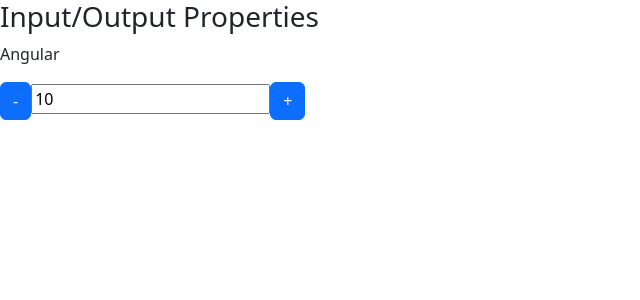
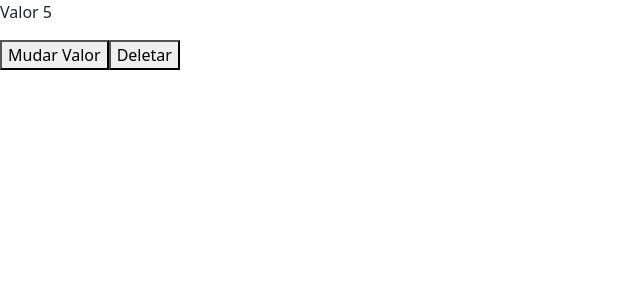
Before and after one commit to saullbrandao/angular-data-binding, an Angular app: page / in a window 1280 px wide. Shown: the top 300 px of the page, without its empty margins (0-640 px from the left). Built offline with nearby package versions, Linux system fonts and the light colour scheme.

Commit message:
component life cycle

```diff
--- a/src/app/app.component.html
+++ b/src/app/app.component.html
@@ -1 +1,4 @@
-<app-data-binding></app-data-binding>
+<!-- <app-data-binding></app-data-binding> -->
+<app-ciclo [valorInicial]="valor" *ngIf="!deletarCiclo"></app-ciclo>
+<button (click)="mudarValor()">Mudar Valor</button>
+<button (click)="destruirCiclo()">Deletar</button>
--- a/src/app/app.component.ts
+++ b/src/app/app.component.ts
@@ -3,8 +3,20 @@
 @Component({
   selector: 'app-root',
   templateUrl: './app.component.html',
-  styleUrls: ['./app.component.css']
+  styleUrls: ['./app.component.css'],
 })
 export class AppComponent {
   title = 'data-binding';
+
+  valor: number = 5;
+
+  deletarCiclo: boolean = false;
+
+  mudarValor() {
+    this.valor++;
+  }
+
+  destruirCiclo() {
+    this.deletarCiclo = true;
+  }
 }
--- a/src/app/app.module.ts
+++ b/src/app/app.module.ts
@@ -8,9 +8,10 @@
 import { FormsModule } from '@angular/forms';
 import { InputPropertyComponent } from './input-property/input-property.component';
 import { OutputPropertyComponent } from './output-property/output-property.component';
+import { CicloComponent } from './ciclo/ciclo.component';
 
 @NgModule({
-  declarations: [AppComponent, DataBindingComponent, InputPropertyComponent, OutputPropertyComponent],
+  declarations: [AppComponent, DataBindingComponent, InputPropertyComponent, OutputPropertyComponent, CicloComponent],
   imports: [BrowserModule, AppRoutingModule, NgbModule, FormsModule],
   providers: [],
   bootstrap: [AppComponent],
--- /dev/null
+++ b/src/app/ciclo/ciclo.component.html
@@ -0,0 +1 @@
+<p>Valor {{ valorInicial }}</p>
--- /dev/null
+++ b/src/app/ciclo/ciclo.component.ts
@@ -0,0 +1,72 @@
+import {
+  AfterContentChecked,
+  AfterContentInit,
+  AfterViewChecked,
+  AfterViewInit,
+  Component,
+  DoCheck,
+  Input,
+  OnChanges,
+  OnDestroy,
+  OnInit,
+} from '@angular/core';
+
+@Component({
+  selector: 'app-ciclo',
+  templateUrl: './ciclo.component.html',
+  styleUrls: ['./ciclo.component.css'],
+})
+export class CicloComponent
+  implements
+    OnChanges,
+    OnInit,
+    DoCheck,
+    AfterContentInit,
+    AfterContentChecked,
+    AfterViewInit,
+    AfterViewChecked,
+    OnDestroy
+{
+  @Input()
+  valorInicial: number = 10;
+
+  constructor() {
+    this.log('constructor');
+  }
+
+  ngOnChanges(): void {
+    this.log('ngOnChanges');
+  }
+
+  ngOnInit(): void {
+    this.log('ngOnInit');
+  }
+
+  ngDoCheck(): void {
+    this.log('ngDoCheck');
+  }
+
+  ngAfterContentInit(): void {
+    this.log('ngAfterContentInit');
+  }
+
+  ngAfterContentChecked(): void {
+    this.log('ngAfterContentChecked');
+  }
+
+  ngAfterViewInit(): void {
+    this.log('ngAfterViewInit');
+  }
+
+  ngAfterViewChecked(): void {
+    this.log('ngAfterViewChecked');
+  }
+
+  ngOnDestroy(): void {
+    this.log('ngOnDestroy');
+  }
+
+  private log(hook: string) {
+    console.log(hook);
+  }
+}
```
Also changed, not shown: src/app/ciclo/ciclo.component.css (added), 1 other file (tests, documents, lock files or other folders).
